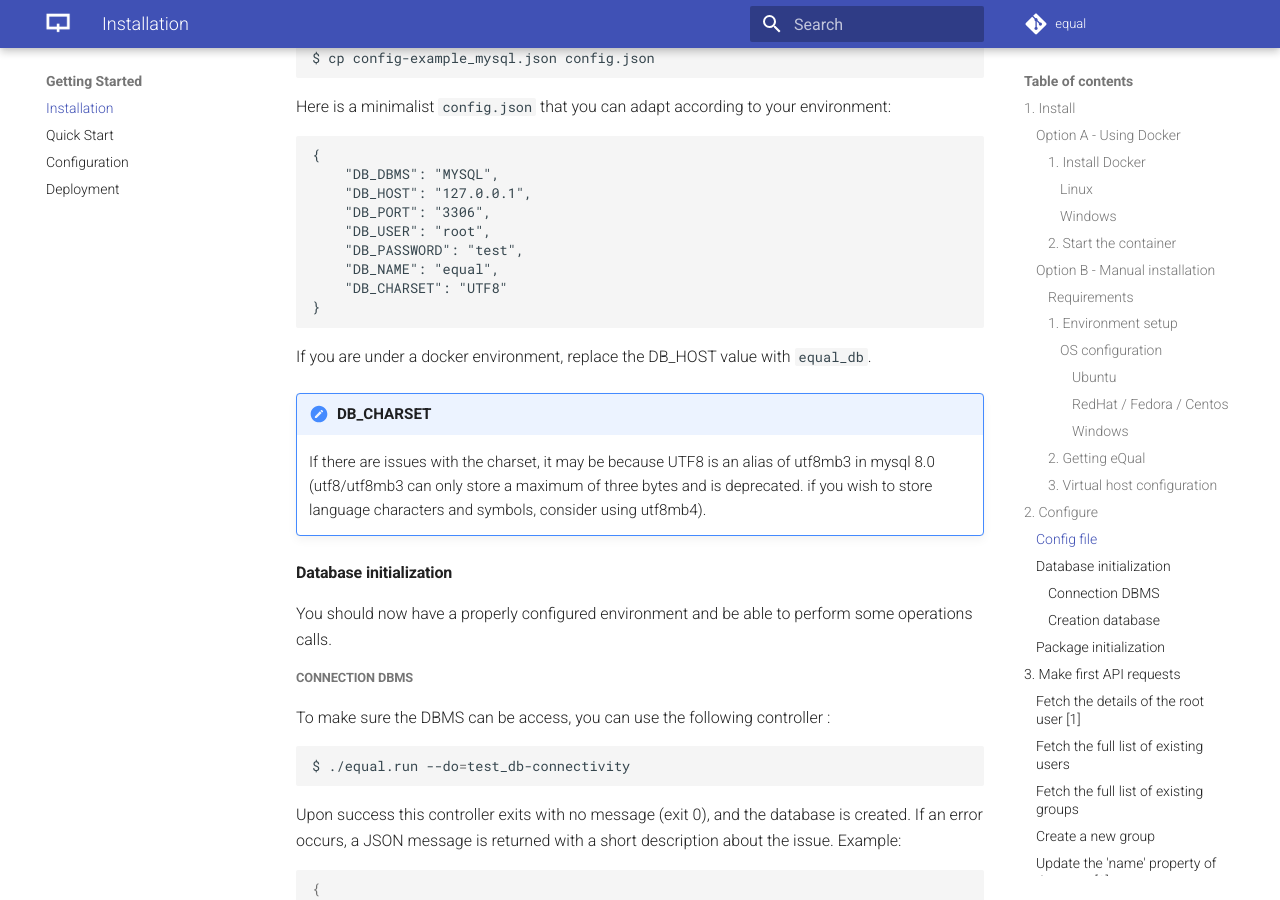
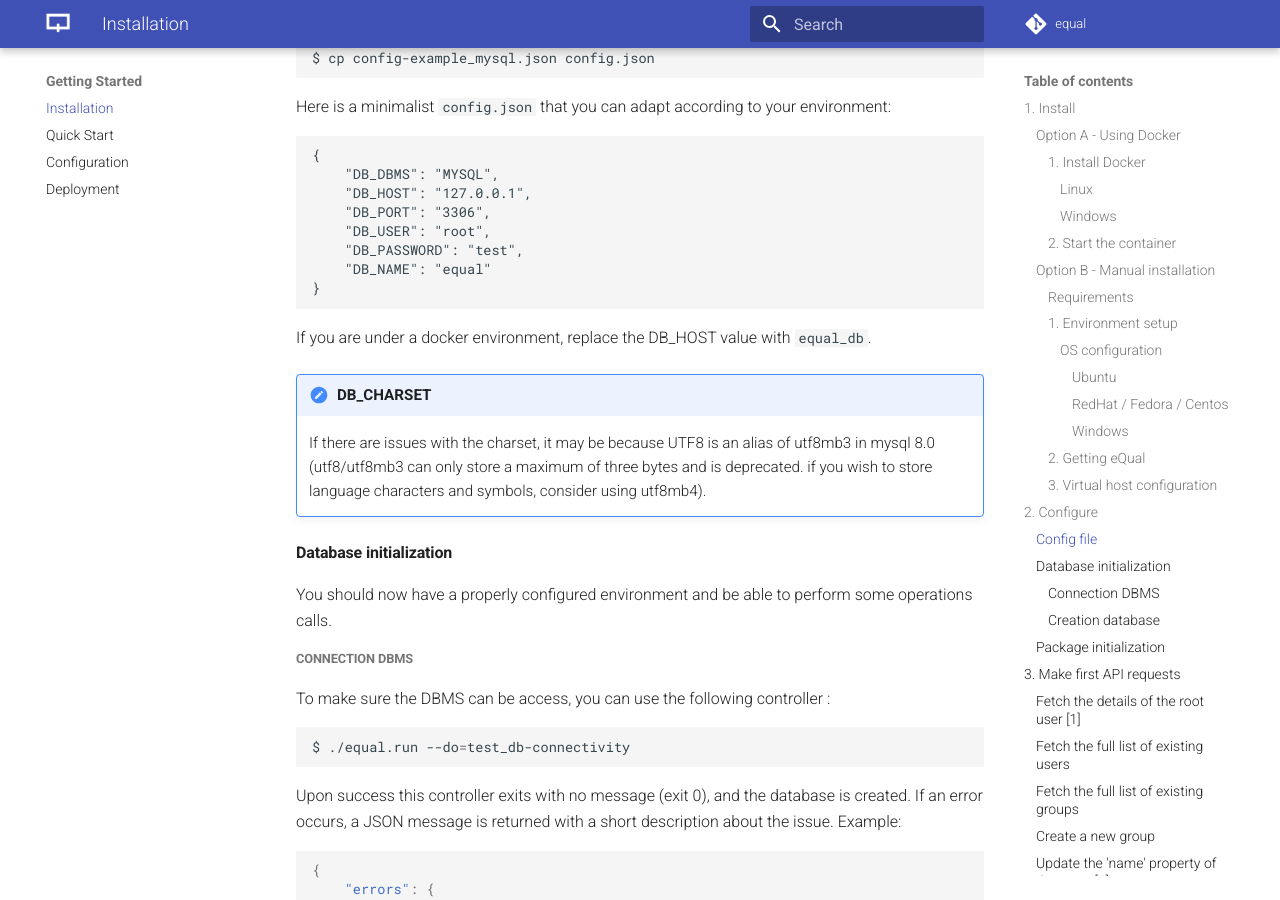
Before and after one commit to equalframework/equal-doc, an MkDocs documentation site: the page built from docs/getting-started/installation.md, in a window 1280 px wide and 900 px high, scrolled down 4843 px. Built offline with MkDocs 1.6.1 and Material for MkDocs 9.7.7, drawn with Linux system fonts in a browser that asks for light colours; comment, search, counter and statistics services are not loaded; the version menu is left out.

Commit message:
updates  installation.md

````diff
--- a/docs/getting-started/installation.md
+++ b/docs/getting-started/installation.md
@@ -240,8 +240,7 @@ Here is a minimalist `config.json` that you can adapt according to your environm
     "DB_PORT": "3306",
     "DB_USER": "root",
     "DB_PASSWORD": "test",
-    "DB_NAME": "equal",
-    "DB_CHARSET": "UTF8"
+    "DB_NAME": "equal"
 }
 ```
 
````
